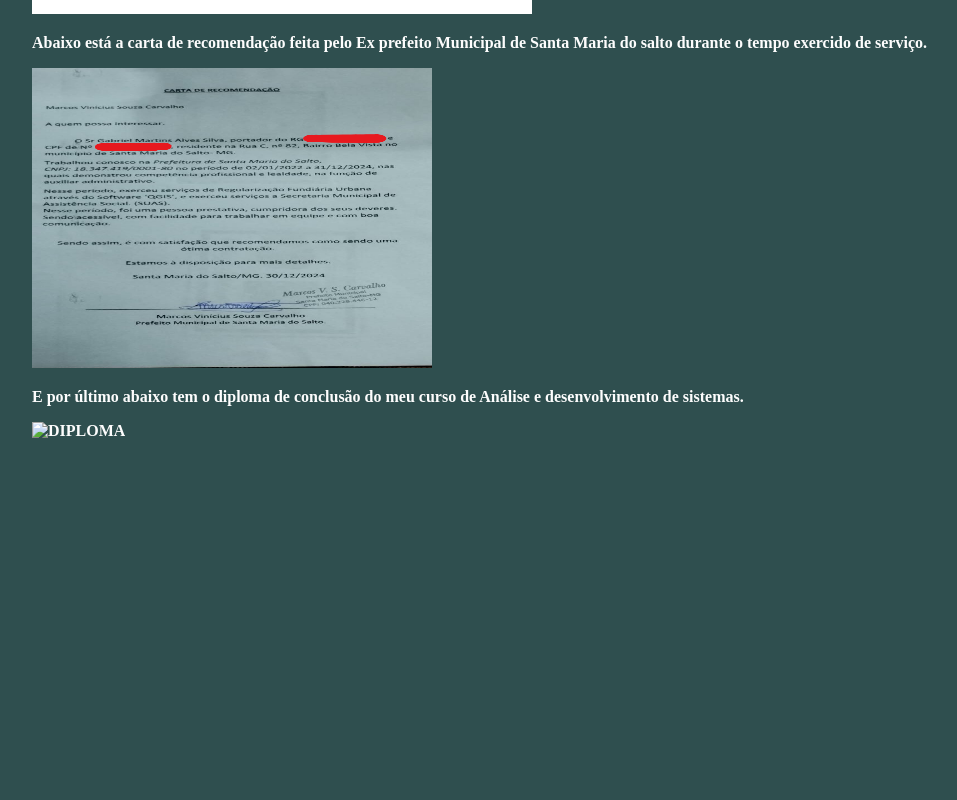
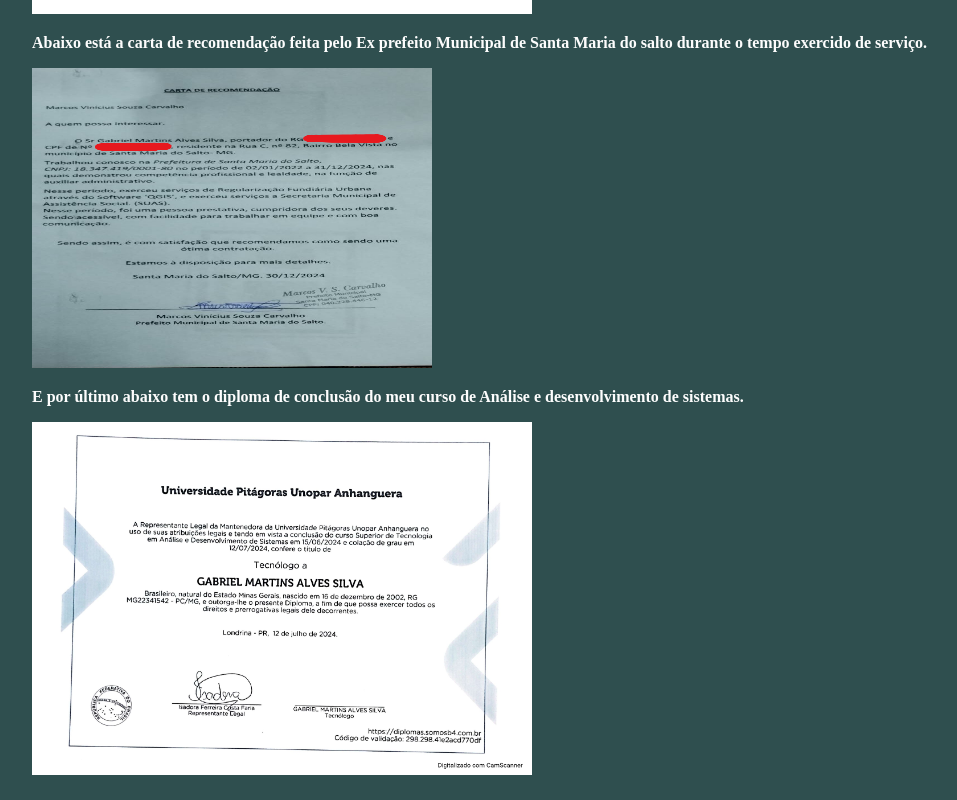
Before and after one commit to Gabrielalvesgts/PORTIF-LIO, a plain HTML site: page public/meus dados.html in a window 1280 px wide. Shown: the part 981-1781 px from the top of the page, without its empty margins (16-973 px from the left). Before the commit the page ends 1442 px from the top, so only its background shows below. Drawn offline with Linux system fonts and the light colour scheme.

Commit message:
Corração de bug.

```diff
--- a/public/meus dados.html
+++ b/public/meus dados.html
@@ -29,7 +29,7 @@
      src="./CARTA DE RECOMENDAÇÃO DADOS TAMPADOS..png" alt="CARTA DE RECOMENDAÇÃO DO PREFEITO">
      <P>E por último abaixo tem o diploma de conclusão do meu curso de Análise e desenvolvimento de sistemas.</P>
      <img width="500"
-     src="./DIPLOMA JPG.png JPG.png" alt="DIPLOMA">
+     src="./DIPLOMA ADS_page-0001.jpg" alt="DIPLOMA">
 
 
 </body>
```
Also changed, not shown: public/DIPLOMA ADS_page-0001.jpg (added), public/DIPLOMA JPG.png (deleted).
